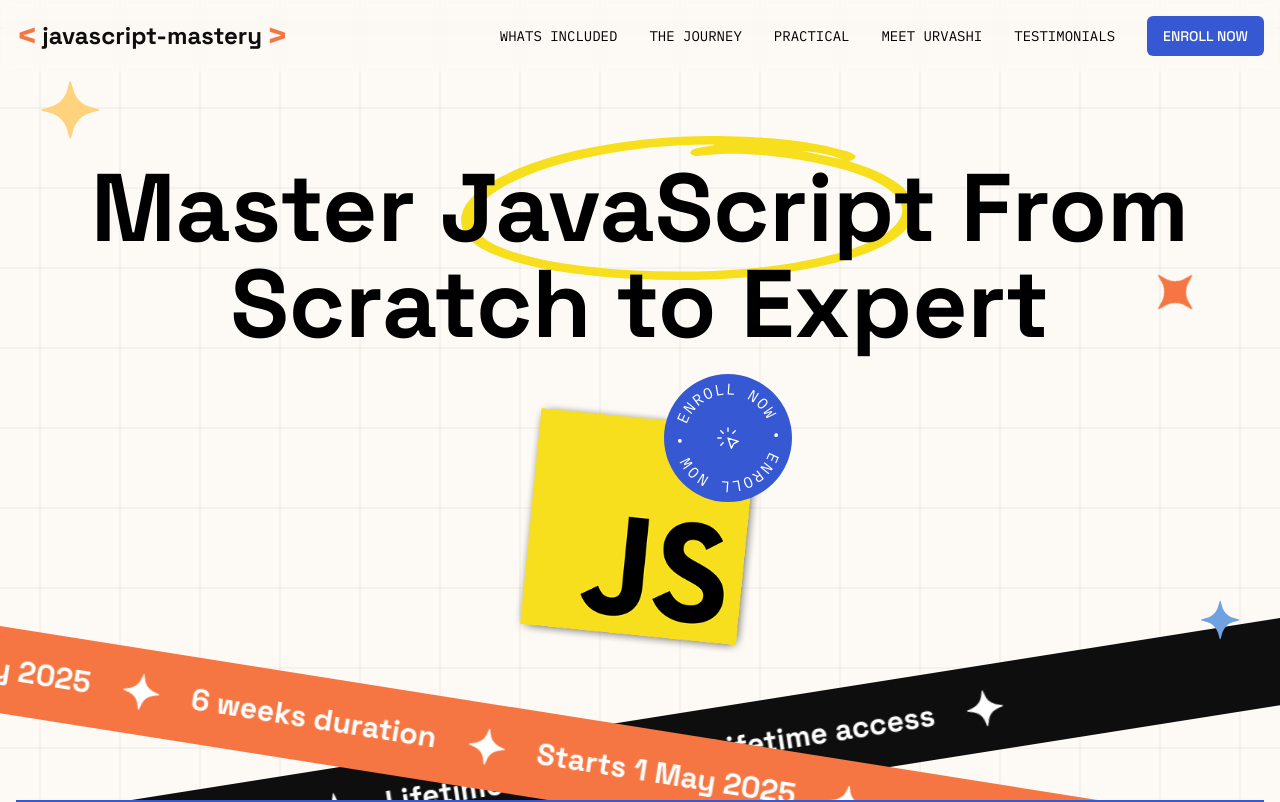
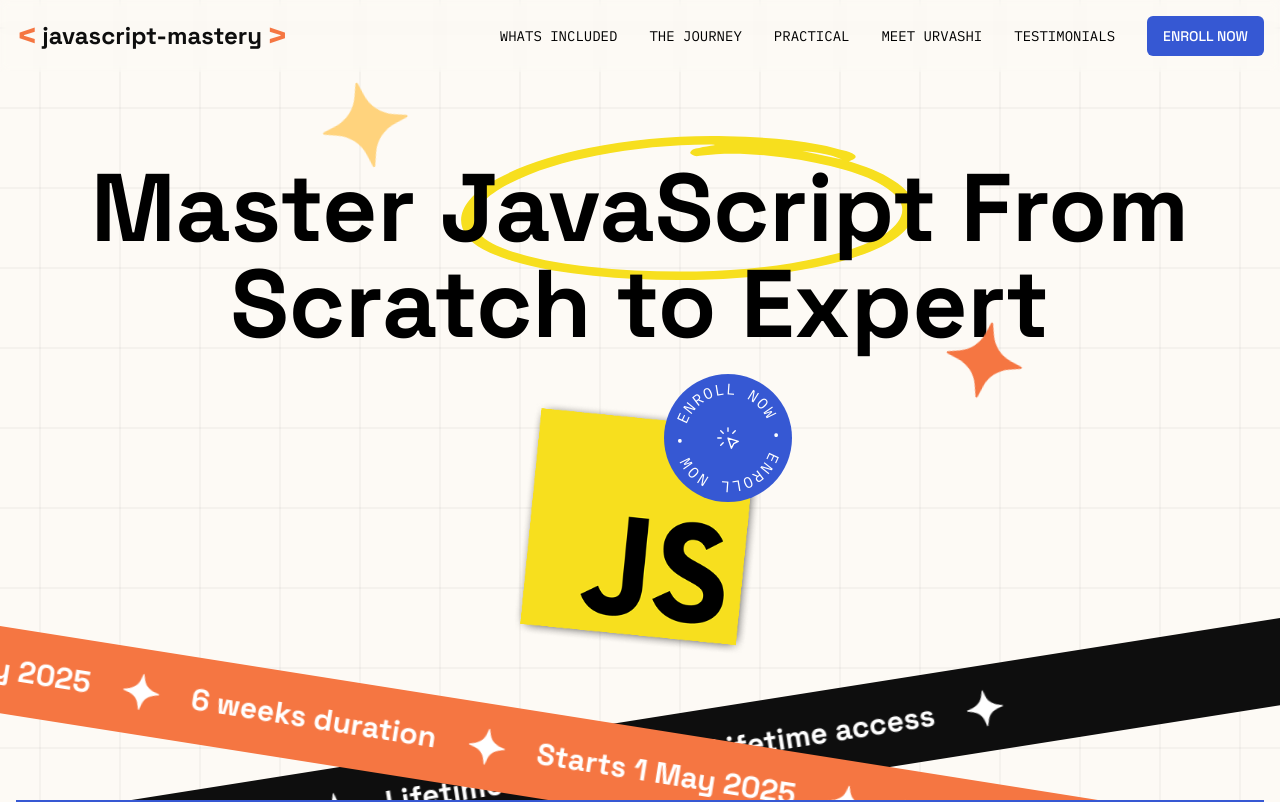
Before and after one commit to Rohitkkde/JS-Mastery-Hub, a React (Vite) app: page / in a window 1280 px wide. Shown: the top 802 px of the page. Built offline with nearby package versions, Linux system fonts and the light colour scheme.

Commit message:
Update position of decorative elements in hero

```diff
--- a/src/components/Hero.tsx
+++ b/src/components/Hero.tsx
@@ -29,14 +29,11 @@ const Hero = () => {
           <MarqueeBanner />
         </div>
 
-        <div className="absolute top-20 left-10 text-yellow-mango">
-          <Sparkle fill="#FFD37D" width={60} height={60} />
+        <div className="absolute top-20 left-80 text-yellow-mango -rotate-12">
+          <Sparkle fill="#FFD37D" width={90} height={90} />
         </div>
-        <div className="absolute bottom-40 right-10 text-blue-light text-4xl">
-          <Sparkle fill="#70A2E1" width={40} height={40} />
-        </div>
-        <div className="absolute top-1/3 right-20 text-orange rotate-45">
-          <Sparkle fill="#F57642" width={50} height={50} />
+        <div className="absolute top-80 right-64 text-orange rotate-12">
+          <Sparkle fill="#F57642" width={80} height={80} />
         </div>
       </div>
     </div>;
```
